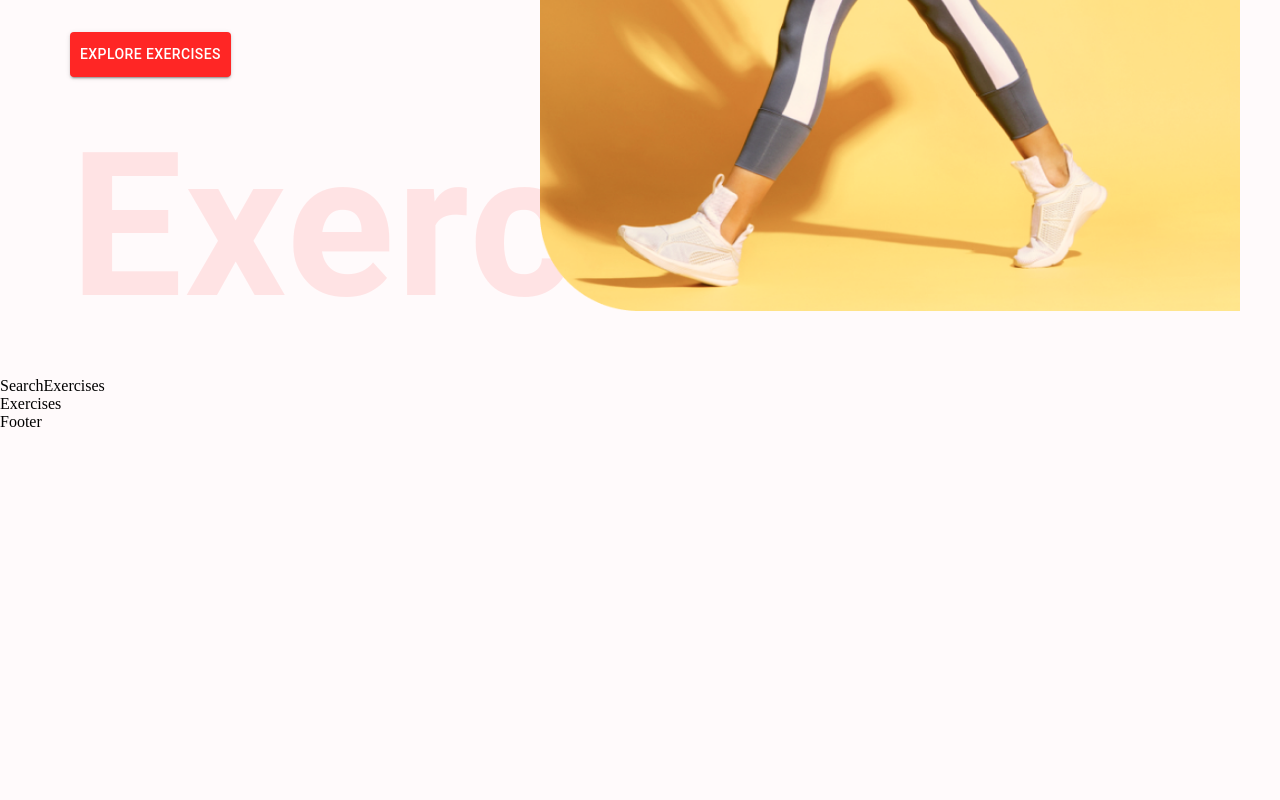
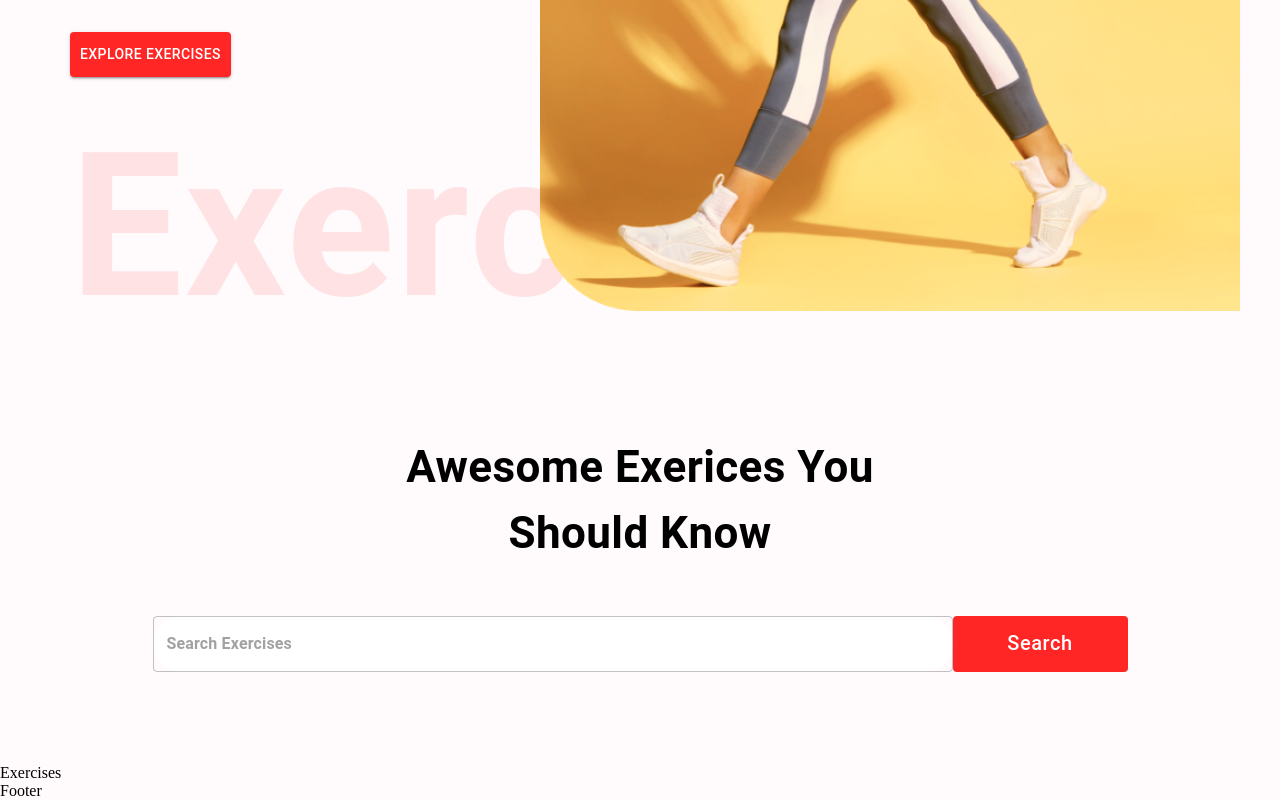
Before and after one commit to CydoEntis/my-workout-buddy, a React (Create React App) app in the folder client/: page / in a window 1280 px wide. Shown: the part 555-1355 px from the top of the page. Before the commit the page ends 986 px from the top, so only its background shows below. Built offline with nearby package versions, Linux system fonts and the light colour scheme.

Commit message:
Created UI for SearchExercises component

```diff
--- a/client/src/components/SearchExercises.jsx
+++ b/client/src/components/SearchExercises.jsx
@@ -1,9 +1,56 @@
-import React from 'react'
+import React, { useEffect, useState } from 'react';
+import { Box, Button, Stack, TextField, Typography } from '@mui/material';
+import { textTransform } from '@mui/system';
 
 const SearchExercises = () => {
-  return (
-    <div>SearchExercises</div>
-  )
-}
+	return (
+		<Stack alignItems='center' mt='37px' justifyContent='center' p='20px'>
+			<Typography
+				fontWeight={700}
+				sx={{
+					fontSize: { lg: '44px', xs: '30px' },
+				}}
+				mb='50px'
+				textAlign='center'
+			>
+				Awesome Exerices You <br /> Should Know
+			</Typography>
+			<Box position='relative' mb='72px'>
+				<TextField
+					sx={{
+						input: {
+							fontWeight: '700',
+							border: 'none',
+							borderRadius: '4px',
+						},
+						width: { lg: '800px', xs: '350px' },
+						backgroundColor: '#fff',
+						borderRadius: '40px',
+					}}
+					height='76px'
+					value=''
+					onChange={(e) => {}}
+					placeholder='Search Exercises'
+					type='text'
+				/>
+				<Button
+					className='search-btn'
+					sx={{
+						bgcolor: '#ff2625',
+						color: '#fff',
+						textTransform: 'none',
+						width: { lg: '175px', xs: '80px' },
+            fontSize: {lg: '20px', xs: '14px'},
+            height: '56px',
+            position: 'absoslute',
+            right: '0'
+					}}
+				>
+					Search
+				</Button>
+			</Box>
+		</Stack>
+	);
+};
 
-export default SearchExercises
+export default SearchExercises;
```
